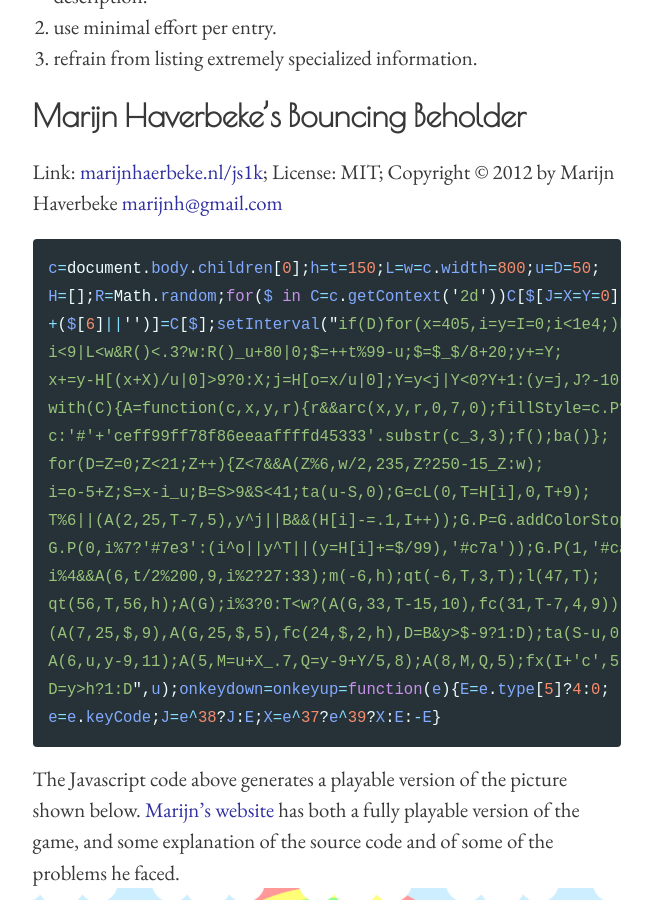
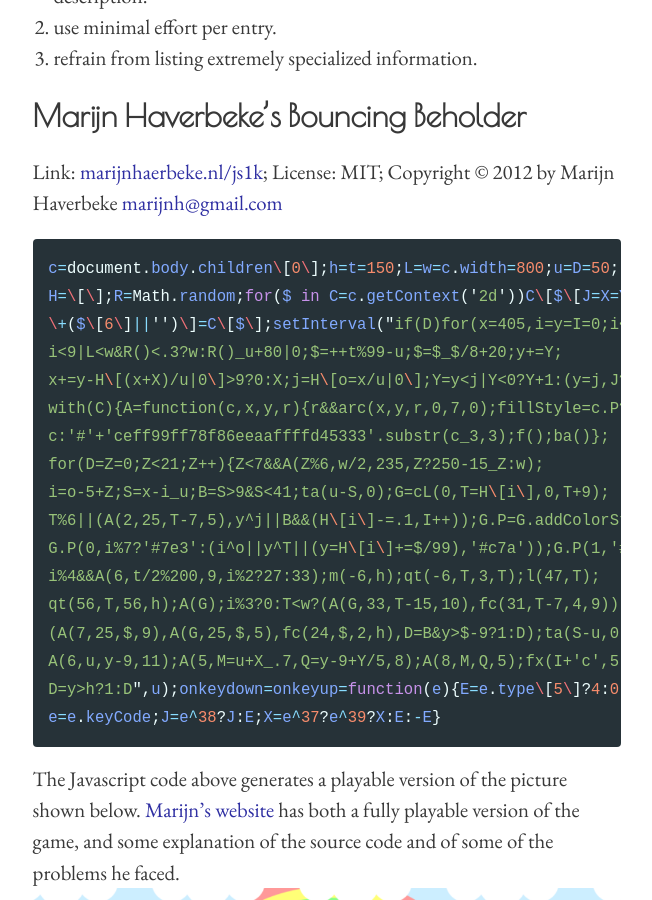
Before and after one commit to niravcodes/niravcodes.github.io, a Jekyll site: the page built from _posts/2019-10-24-some-cool-things-on-the-internet-part-one.md, in a window 1280 px wide and 900 px high, scrolled down 1026 px. Shown: the whole window, without its empty margins (313-965 px from the left). Built offline with Jekyll 4.4.1, drawn with Linux system fonts in a browser that asks for light colours; comment, search, counter and statistics services are not loaded; some of the changed text lies outside the part shown.

Commit message:
Update from Forestry.io nirav Nikhil updated _posts/2019-10-24-some-cool-things-on-the-internet-part-one.md

```diff
--- a/_posts/2019-10-24-some-cool-things-on-the-internet-part-one.md
+++ b/_posts/2019-10-24-some-cool-things-on-the-internet-part-one.md
@@ -25,22 +25,22 @@ I need to set a few ground rules so as not to go overboard with this. It is impo
 Link: [marijnhaerbeke.nl/js1k](https://marijnhaverbeke.nl/js1k/); License: MIT; Copyright © 2012 by Marijn Haverbeke [marijnh@gmail.com](mailto:marijnh@gmail.com)
 
 {% highlight js %}
-c=document.body.children[0];h=t=150;L=w=c.width=800;u=D=50;
-H=[];R=Math.random;for($ in C=c.getContext('2d'))C[$[J=X=Y=0]
-+($[6]||'')]=C[$];setInterval("if(D)for(x=405,i=y=I=0;i<1e4;)L=H[i++]=
+c=document.body.children\[0\];h=t=150;L=w=c.width=800;u=D=50;
+H=\[\];R=Math.random;for($ in C=c.getContext('2d'))C\[$\[J=X=Y=0\]
+\+($\[6\]||'')\]=C\[$\];setInterval("if(D)for(x=405,i=y=I=0;i<1e4;)L=H\[i++\]=
 i<9|L<w&R()<.3?w:R()_u+80|0;$=++t%99-u;$=$_$/8+20;y+=Y;
-x+=y-H[(x+X)/u|0]>9?0:X;j=H[o=x/u|0];Y=y<j|Y<0?Y+1:(y=j,J?-10:0);
+x+=y-H\[(x+X)/u|0\]>9?0:X;j=H\[o=x/u|0\];Y=y<j|Y<0?Y+1:(y=j,J?-10:0);
 with(C){A=function(c,x,y,r){r&&arc(x,y,r,0,7,0);fillStyle=c.P?
 c:'#'+'ceff99ff78f86eeaaffffd45333'.substr(c_3,3);f();ba()};
 for(D=Z=0;Z<21;Z++){Z<7&&A(Z%6,w/2,235,Z?250-15_Z:w);
-i=o-5+Z;S=x-i_u;B=S>9&S<41;ta(u-S,0);G=cL(0,T=H[i],0,T+9);
-T%6||(A(2,25,T-7,5),y^j||B&&(H[i]-=.1,I++));G.P=G.addColorStop;
-G.P(0,i%7?'#7e3':(i^o||y^T||(y=H[i]+=$/99),'#c7a'));G.P(1,'#ca6');
+i=o-5+Z;S=x-i_u;B=S>9&S<41;ta(u-S,0);G=cL(0,T=H\[i\],0,T+9);
+T%6||(A(2,25,T-7,5),y^j||B&&(H\[i\]-=.1,I++));G.P=G.addColorStop;
+G.P(0,i%7?'#7e3':(i^o||y^T||(y=H\[i\]+=$/99),'#c7a'));G.P(1,'#ca6');
 i%4&&A(6,t/2%200,9,i%2?27:33);m(-6,h);qt(-6,T,3,T);l(47,T);
 qt(56,T,56,h);A(G);i%3?0:T<w?(A(G,33,T-15,10),fc(31,T-7,4,9)):
 (A(7,25,$,9),A(G,25,$,5),fc(24,$,2,h),D=B&y>$-9?1:D);ta(S-u,0)}
 A(6,u,y-9,11);A(5,M=u+X_.7,Q=y-9+Y/5,8);A(8,M,Q,5);fx(I+'c',5,15)}
-D=y>h?1:D",u);onkeydown=onkeyup=function(e){E=e.type[5]?4:0;
+D=y>h?1:D",u);onkeydown=onkeyup=function(e){E=e.type\[5\]?4:0;
 e=e.keyCode;J=e^38?J:E;X=e^37?e^39?X:E:-E}
 {% endhighlight %}
 
```
Also changed, not shown: other parts of _posts/2019-10-24-some-cool-things-on-the-internet-part-one.md (+1 -1 lines).
